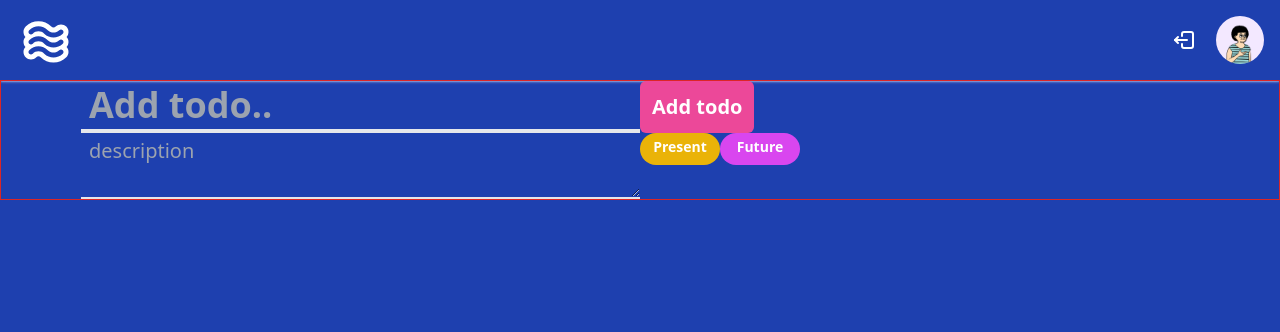
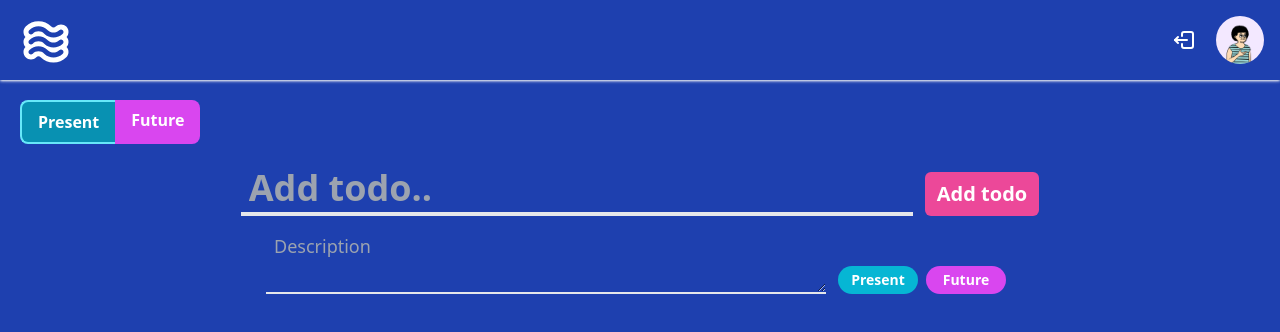
Before and after one commit to Saniusnain/Todo, a React (Vite) app: page / in a window 1280 px wide. Shown: the top 332 px of the page. Built offline with nearby package versions, Linux system fonts and the light colour scheme; sample sign-in values are in the browser's storage.

Commit message:
added filters

```diff
--- a/src/App.tsx
+++ b/src/App.tsx
@@ -6,10 +6,6 @@ const ResetPassword = lazy(
 	() => import('./components/Authenticate/ResetPassword')
 );
 import LoadingScreen from './components/UtilComponents/LoadingScreen';
-// import TodoComponent from "./components/Todo/TodoComponent";
-// import Login from './components/Authenticate/Login';
-// import Signup from './components/Authenticate/Signup';
-// import ResetPassword from './components/Authenticate/ResetPassword';
 
 import {
 	BrowserRouter,
--- a/src/components/Todo/TodoComponent.tsx
+++ b/src/components/Todo/TodoComponent.tsx
@@ -1,7 +1,8 @@
-// import { useState } from 'react';
+import { useState, memo } from 'react';
 // import { useNavigate } from "react-router-dom";
-import Header from "../UtilComponents/Header";
-import TodoInput from "./TodoInput";
+import Header from '../UtilComponents/Header';
+const HeaderComponent = memo(Header);
+import TodoInput from './TodoInput';
 // interface Todo {
 // 	_id: string;
 // 	text: string;
@@ -11,7 +12,7 @@ import TodoInput from "./TodoInput";
 
 const TodoComponent = () => {
 	// const navigate = useNavigate();
-
+	const [filter, setFilter] = useState('present');
 	// const [listItems, setListItems] = useState<Todo[]>([]);
 	// const [completedListItems, setcompletedListItems] = useState<Todo[]>([]);
 	// const [listItem, setListItem] = useState<string>('');
@@ -19,11 +20,24 @@ const TodoComponent = () => {
 	// const [todoId, setTodoId] = useState<Todo | undefined>();
 
 
-
 	return (
-    <div className="w-screen h-screen">
-      <Header />
-      <TodoInput/>
+		<div className='w-screen h-screen'>
+			<HeaderComponent />
+			<div className='flex m-5'>
+				<div
+          onClick={()=>setFilter('present')}
+					className={`max-sm:px-2 cursor-pointer max-sm:py-1 rounded-l-lg sm:px-4 sm:py-2 text-center text-white font-semibold hover:bg-cyan-600 ${filter === 'present' ? 'bg-cyan-600 border-r-0 border-t-2 border-l-2 border-b-2 border-cyan-300' : 'bg-cyan-500'}`}
+				>
+					<p className='text-center'>Present</p>
+				</div>
+				<div
+          onClick={()=>setFilter('future')}
+					className={`max-sm:px-2 cursor-pointer max-sm:py-1 rounded-r-lg sm:px-4 sm:py-2 text-center text-white font-semibold hover:bg-fuchsia-600 ${filter === 'future' ? 'bg-fuchsia-600 border-l-0 border-t-2 border-r-2 border-b-2 border-fuchsia-300' : 'bg-fuchsia-500'}`}
+				>
+					<p className='text-center'>Future</p>
+				</div>
+			</div>
+			<TodoInput />
 		</div>
 	);
 };
--- a/src/components/Todo/TodoInput.tsx
+++ b/src/components/Todo/TodoInput.tsx
@@ -1,31 +1,31 @@
 import TypePill from "./TypePill";
 const TodoInput = () => {
 	return (
-		<div className="flex flex-col items-center px-20 border border-red-600">
-			<div className="flex w-full">
+		<div className="flex flex-col items-center sm:px-20 mt-5">
+			<div className="flex justify-center items-end w-full ">
         <input
           type='text'
           placeholder='Add todo..'
-          className='font-bold text-white bg-transparent w-2/4 sm:text-4xl border-t-0 border-b-4 border-l-0 border-r-0 outline-none px-2 py-1'
+          className='font-bold text-white  w-3/5 bg-transparent  sm:text-4xl border-t-0 border-b-4 border-l-0 border-r-0 outline-none px-2 py-1'
         />
 
 
-        <button className='rounded-md px-3 py-2 bg-pink-500 text-white font-bold sm:text-xl'>
+        <button className='rounded-md px-3 ml-3 py-2 text-center bg-pink-500 text-white max-sm:font-medium sm:font-bold max-sm:text-sm sm:text-xl'>
           Add todo
         </button>
       </div>
 
-      <div className="flex w-full">
-        {/* <TypePill type="Present" color='bg-cyan-500'/> */}
+      <div className="flex justify-center items-end w-full mt-3 ">
         <textarea
-          placeholder='description'
-          className='font-medium text-white bg-transparent w-2/4 sm:text-xl border-t-0 border-b-2 border-l-0 border-r-0 outline-none sm:px-2 sm:py-1'
+          placeholder='Description'
+          className='font-medium mr-3 no-scrollbar resize-y text-white w-2/4 bg-transparent sm:text-lg border-t-0 border-b-2 border-l-0 border-r-0 outline-none px-2 py-1'
           />
-        <TypePill type="Present" color='bg-yellow-500' hoverColor='bg-yellow-600'/>
+        <TypePill type="Present" color='bg-cyan-500' hoverColor='bg-cyan-600'/>
         <TypePill type="Future" color='bg-fuchsia-500' hoverColor='bg-fuchsia-600'/>
       </div>
 		</div>
 	);
 };
 
+{/* <TypePill type="Present" color='bg-cyan-500'/> */}
 export default TodoInput;
--- a/src/components/Todo/TypePill.tsx
+++ b/src/components/Todo/TypePill.tsx
@@ -1,12 +1,16 @@
 interface TTypePill {
-    type:string,
-    color:string,
-    hoverColor:string
+	type: string;
+	color: string;
+	hoverColor: string;
 }
-const TypePill = ({type, color, hoverColor}:TTypePill) => {
-  return (
-    <div className={`${color} cursor-pointer hover:${hoverColor} rounded-3xl px-3 py-1 text-white font-semibold max-sm:text-xs max-sm:w-16 sm:text-sm max-sm: sm:w-20 text-center h-8`}>{type}</div>
-  )
-}
+const TypePill = ({ type, color, hoverColor }: TTypePill) => {
+	return (
+		<div
+			className={`${color} mr-2 cursor-pointer hover:${hoverColor} rounded-3xl px-3 py-1 text-white font-semibold max-sm:text-xs max-sm:w-16 sm:text-sm max-sm: sm:w-20 text-center max-sm:h-6 sm:h-7`}
+		>
+			{type}
+		</div>
+	);
+};
 
-export default TypePill
+export default TypePill;
--- a/src/index.css
+++ b/src/index.css
@@ -9,3 +9,15 @@ body {
     width: 100dvw;
 
 }
+
+@layer utilities {
+    /* Hide scrollbar for Chrome, Safari and Opera */
+    .no-scrollbar::-webkit-scrollbar {
+        display: none;
+    }
+   /* Hide scrollbar for IE, Edge and Firefox */
+    .no-scrollbar {
+        -ms-overflow-style: none;  /* IE and Edge */
+        scrollbar-width: none;  /* Firefox */
+  }
+}
```
Lines whose indentation alone changed are shown as unchanged.
